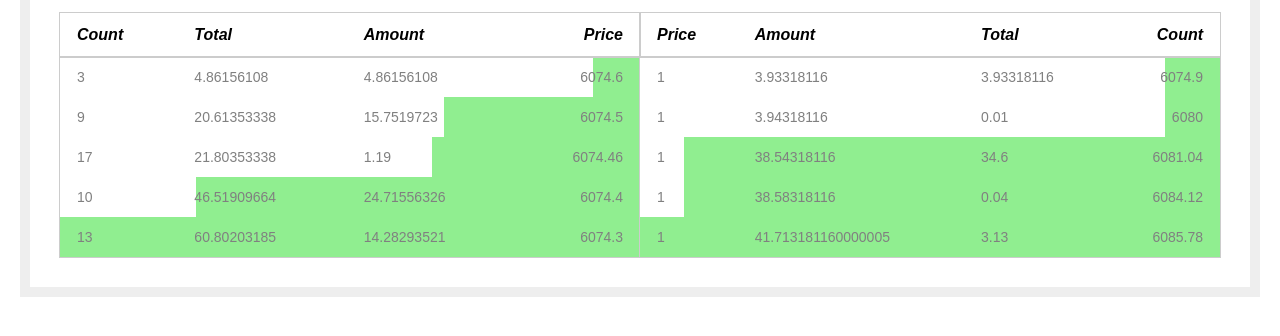
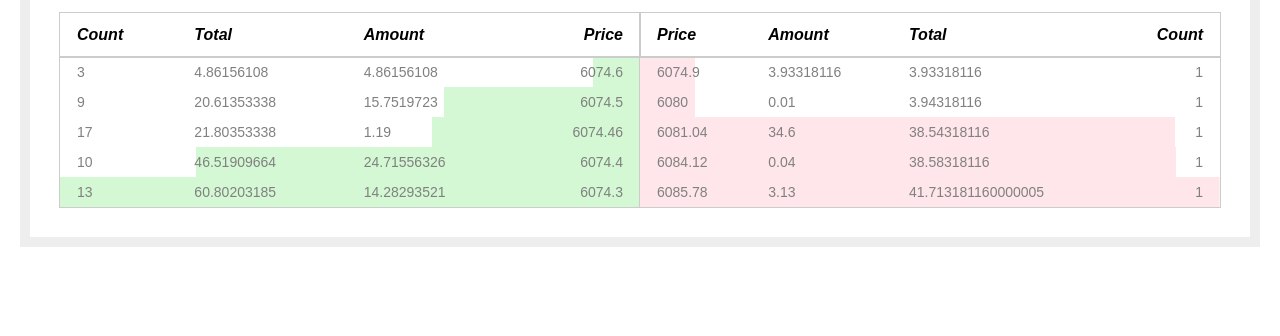
Before and after one commit to galtranspb/Order-book, a website: page source/index.html in a window 1280 px wide. Shown: the part 84-420 px from the top of the page. Drawn offline with nearby package versions, Linux system fonts and the light colour scheme; files that its build step writes are made by us from their sources.

Commit message:
Добавлена отрисовка второй таблицы

```diff
--- a/source/index.html
+++ b/source/index.html
@@ -32,10 +32,10 @@
       <table class="order__table" aria-label="Таблица предложений">
         <thead class="order__thead">
           <tr>
-            <td class="order__td">Count</td>
-            <td class="order__td">Total</td>
-            <td class="order__td">Amount</td>
-            <td class="order__td">Price</td>
+            <td class="order__th">Count</td>
+            <td class="order__th">Total</td>
+            <td class="order__th">Amount</td>
+            <td class="order__th">Price</td>
           </tr>
         </thead>
         <tbody class="order__tbody order__tbody--bids">
@@ -44,10 +44,10 @@
       <table class="order__table" aria-label="Таблица спроса">
         <thead class="order__thead">
           <tr>
-            <td class="order__td">Price</td>
-            <td class="order__td">Amount</td>
-            <td class="order__td">Total</td>
-            <td class="order__td">Count</td>
+            <td class="order__th">Price</td>
+            <td class="order__th">Amount</td>
+            <td class="order__th">Total</td>
+            <td class="order__th">Count</td>
           </tr>
         </thead>
         <tbody class="order__tbody order__tbody--asks">
--- a/source/js/main.js
+++ b/source/js/main.js
@@ -105,6 +105,17 @@ var getMaxTotal = function (htmlCollection) {
   return maxTotal;
 };
 
+var reverseCollection = function (obj) {
+  var arr = Array.from(obj.children).reverse();
+
+  obj.removeChild(obj.firstChild);
+  arr.forEach(function (el) {
+    obj.appendChild(el);
+  });
+
+  return obj;
+};
+
 var renderTable = function (htmlCollection, table) {
   var prevAmount = 0;
   var fragment = document.createDocumentFragment();
@@ -112,7 +123,12 @@ var renderTable = function (htmlCollection, table) {
   Array.from(htmlCollection).forEach(function (el) {
     var lgr = 100 * (prevAmount + el.quantity) / getMaxTotal(htmlCollection) + '%';
     var row = getRow(el, prevAmount);
-    row.style = 'background-image: linear-gradient(to left, lightgreen ' + lgr + ', white ' + lgr + ');';
+
+    row.style = 'background-image: linear-gradient(to left, #d3f8d3 ' + lgr + ', white ' + lgr + ');';
+    if (table === asksTable) {
+      reverseCollection(row);
+      row.style = 'background-image: linear-gradient(to right, #ffe6ea ' + lgr + ', white ' + lgr + ');';
+    }
     fragment.appendChild(row);
     prevAmount += el.quantity;
   })
--- a/source/sass/blocks/order.scss
+++ b/source/sass/blocks/order.scss
@@ -71,10 +71,18 @@
   }
 }
 
-.order__td {
+.order__th {
   padding: 12px 17px;
 
   &:last-child {
     text-align: right;
   }
 }
+
+.order__td {
+  padding: 7px 17px;
+
+  &:last-child {
+    text-align: right;
+  }
+}
```
